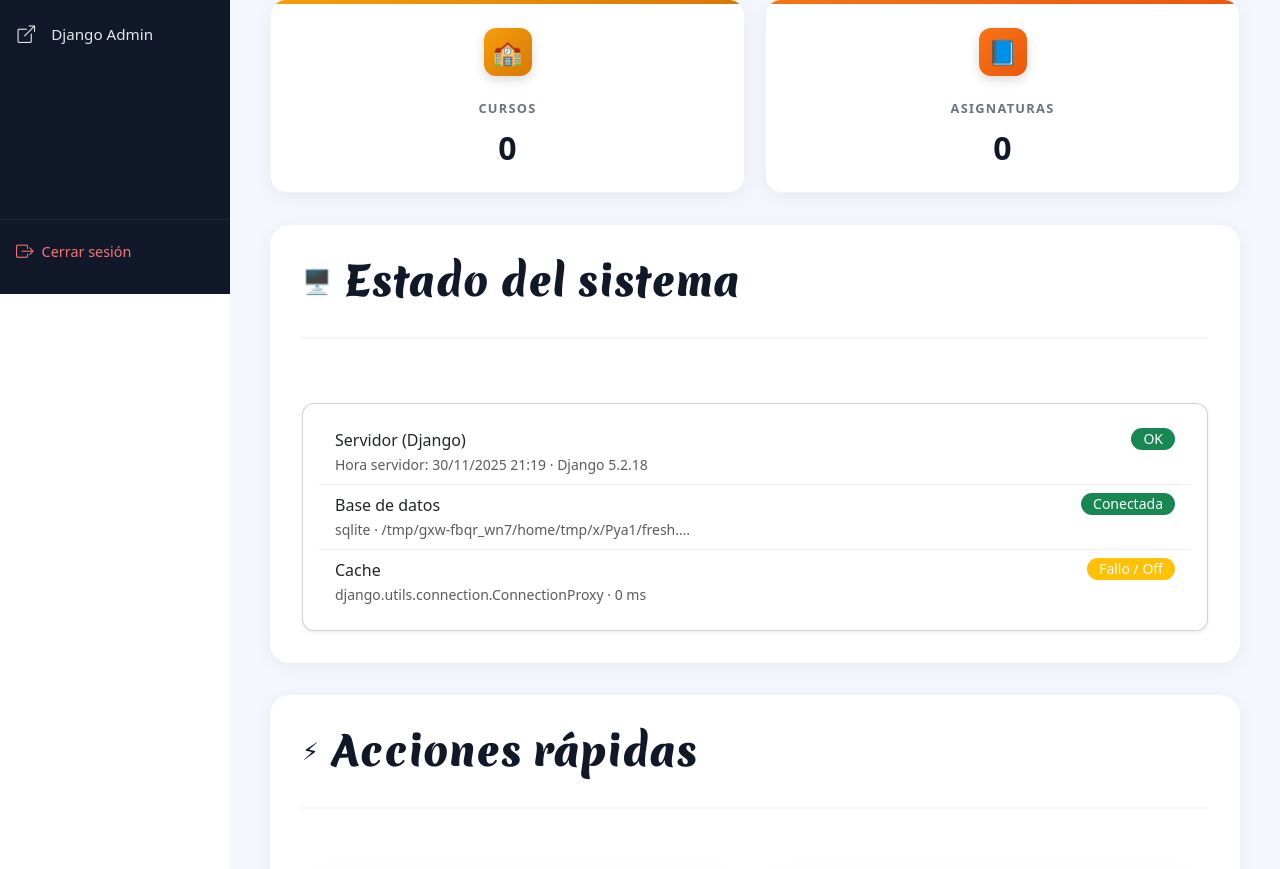
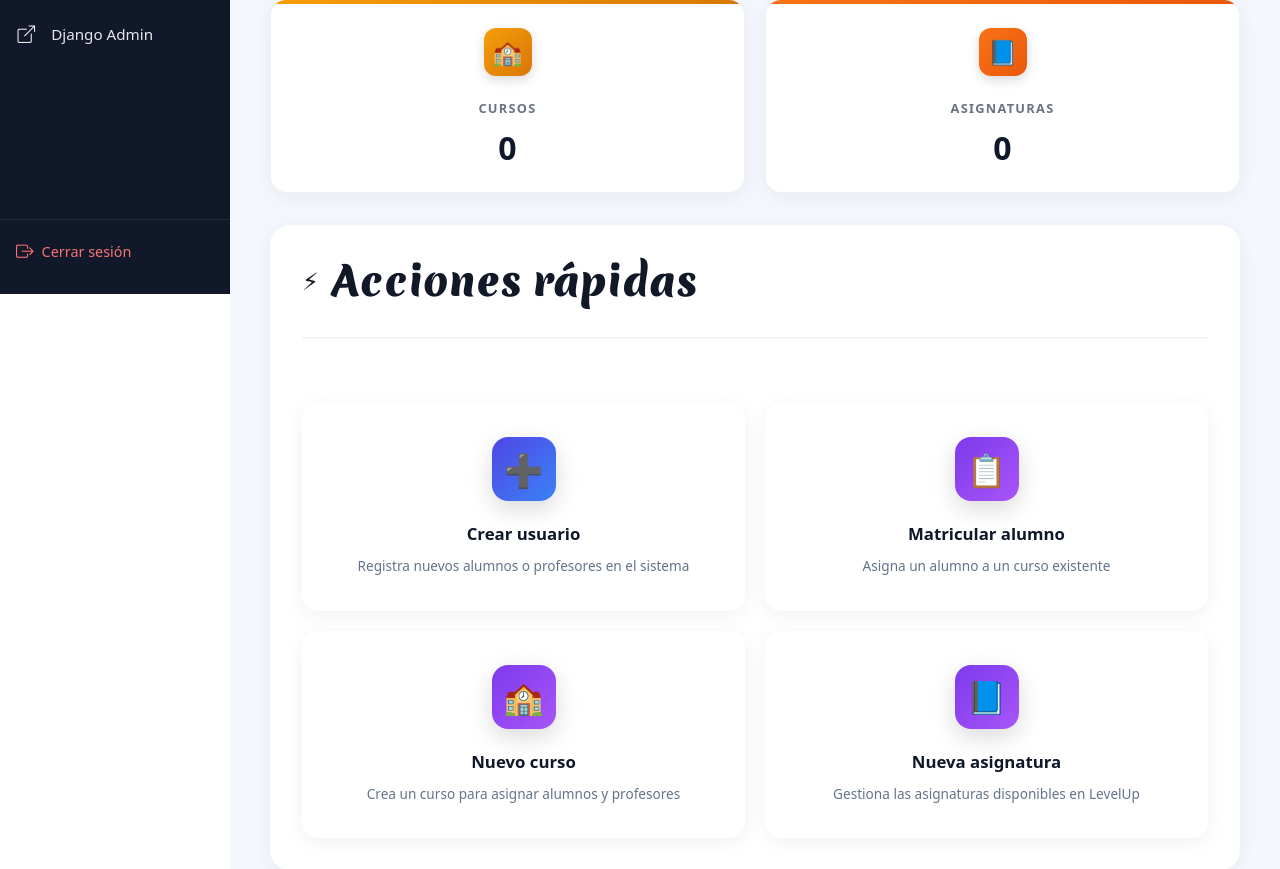
Before and after one commit to aleejandra2/Proyecto_Capstone, a Django app: page /inicio/ in a window 1280 px wide. Shown: the part 506-1375 px from the top of the page. Run offline with Django 5.2, Linux system fonts and the light colour scheme; the visitor is signed in with stand-in values (Sample User, id 1); data comes from the database, SQL or seed files in the repository; data that the repository does not hold is empty; some web fonts are replaced.

Commit message:
Modificación en portal admin

```diff
--- a/LevelUp/templates/LevelUp/portal/admin.html
+++ b/LevelUp/templates/LevelUp/portal/admin.html
@@ -63,7 +63,7 @@
       </div>
     </div>
 
-    {# ESTADO DEL SISTEMA #}
+    {% comment %} {# ESTADO DEL SISTEMA #}
     <div class="activity-section">
       <div class="section-header">
         <h2 class="section-title">
@@ -113,7 +113,7 @@
           </ul>
         </div>
       </div>
-    </div>
+    </div> {% endcomment %}
 
     {# ACCIONES RÁPIDAS #}
     <div class="activity-section">
```
